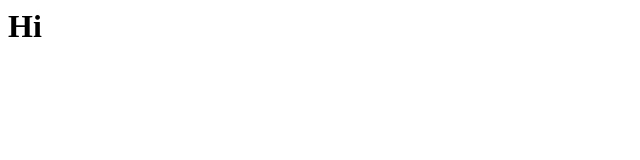
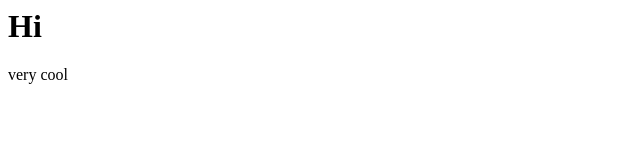
Before and after one commit to Blue-Robin-Taken/MerlinLiason, a plain HTML site: page client/index.html in a window 1280 px wide. Shown: the full height of the page, 0-640 px from the left. Drawn offline with Linux system fonts and the light colour scheme.

Commit message:
another test for update

```diff
--- a/client/index.html
+++ b/client/index.html
@@ -1 +1,2 @@
 <h1>Hi</h1>
+<p>very cool</p>
```
